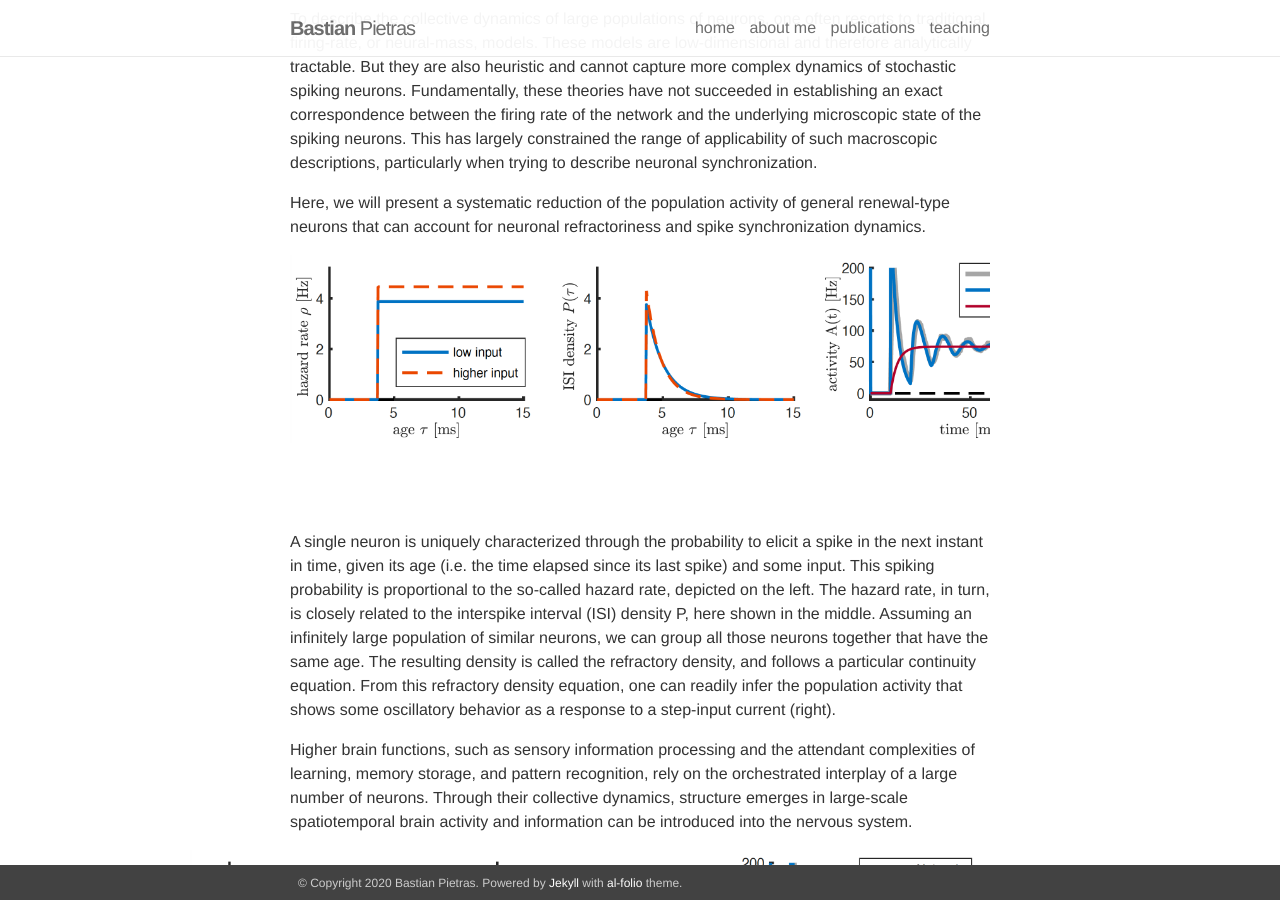
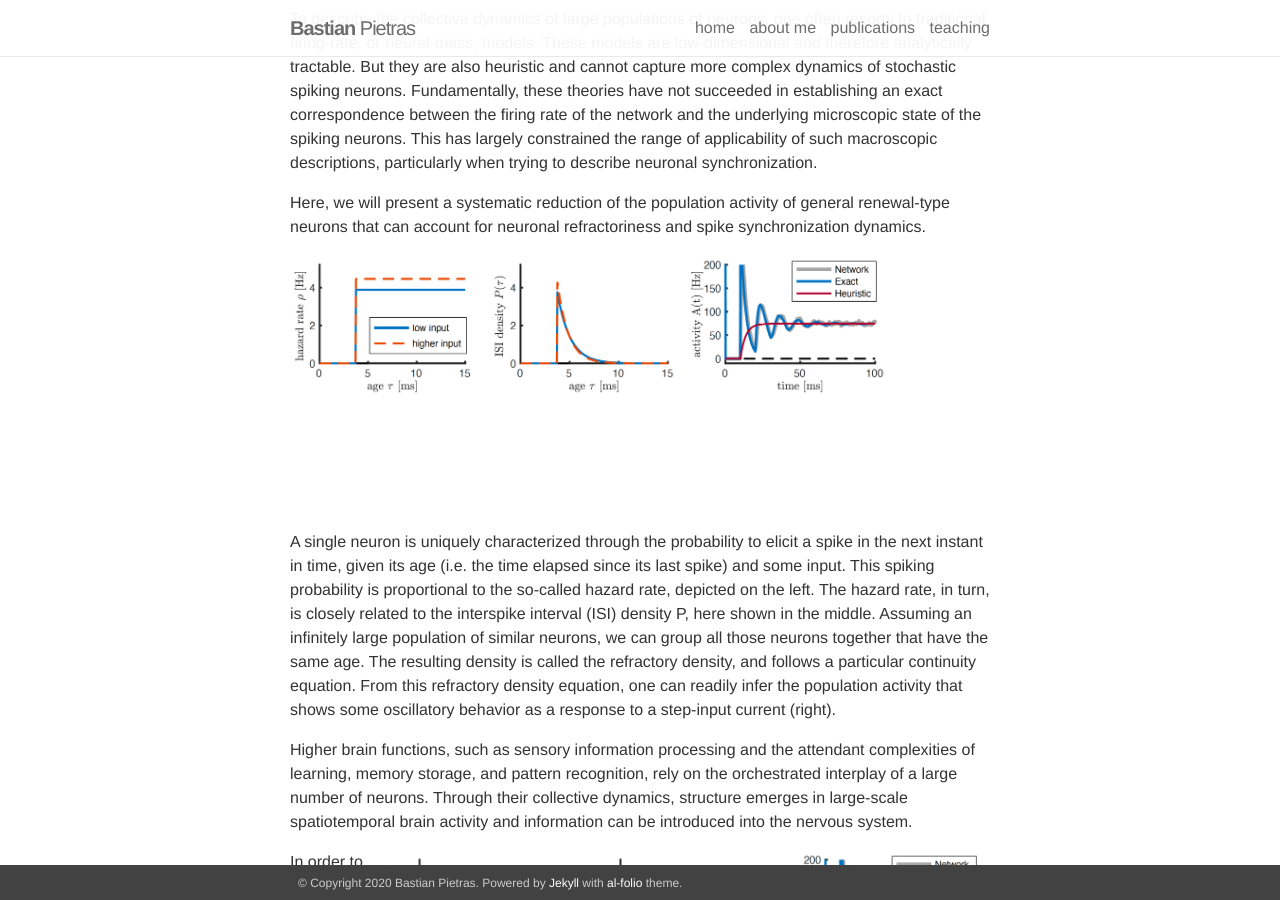
Before and after one commit to BastianPietras/bastianpietras.github.io, a Jekyll site: the page built from _projects/2spectral_decomp.markdown, in a window 1280 px wide and 900 px high, scrolled down 551 px. Built offline with Jekyll 4.4.1, drawn with Linux system fonts in a browser that asks for light colours.

Commit message:
Update 2spectral_decomp.markdown

```diff
--- a/_projects/2spectral_decomp.markdown
+++ b/_projects/2spectral_decomp.markdown
@@ -27,7 +27,7 @@ descriptions, particularly when trying to describe neuronal synchronization.
 
 Here, we will present a systematic reduction of the population activity of general renewal-type neurons that can account for neuronal refractoriness and spike synchronization dynamics.
 <div class="img_row">
-    <img src="{{ site.baseurl }}/assets/img/PAR_network.png" alt="" title="overview" width="800px" height="auto">
+    <img src="{{ site.baseurl }}/assets/img/PAR_network.png" alt="" title="overview" width="600px" height="auto">
 </div>
 A single neuron is uniquely characterized through the probability to elicit a spike in the next instant in time, given its age (i.e. the time elapsed since its last spike) and some input.
 This spiking probability is proportional to the so-called hazard rate, depicted on the left.
@@ -39,7 +39,7 @@ From this refractory density equation, one can readily infer the population acti
 <div>
 <p>Higher brain functions, such as sensory information processing and the attendant complexities of learning, memory storage, and pattern recognition, rely on the orchestrated interplay of a large number of neurons.
 Through their collective dynamics, structure emerges in large-scale spatiotemporal brain activity and information can be introduced into the nervous system.
-</p><p style="float: right;"><img src="{{ site.baseurl }}/assets/img/PAR_network.png" alt="" title="overview" style="float: left" width="800px" height="auto" padding="1px"></p>
+</p><p style="float: right;"><img src="{{ site.baseurl }}/assets/img/PAR_network.png" alt="" title="overview" style="float: left" width="600px" height="auto" padding="1px"></p>
 </div>
 
 In order to derive low-dimensional firing rate models, we perform a spectral decomposition, which is based on an eigenmode expansion of the refractory density equation.
```
